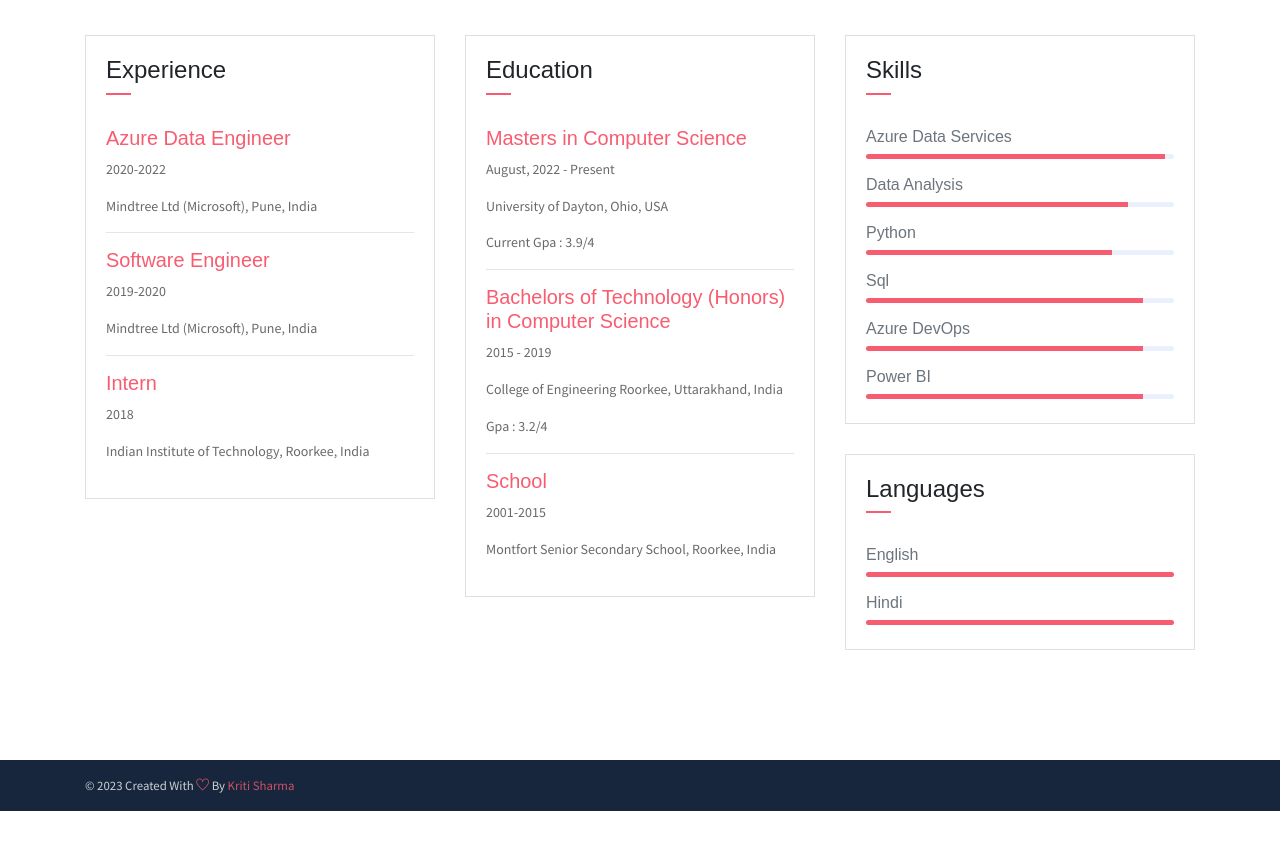
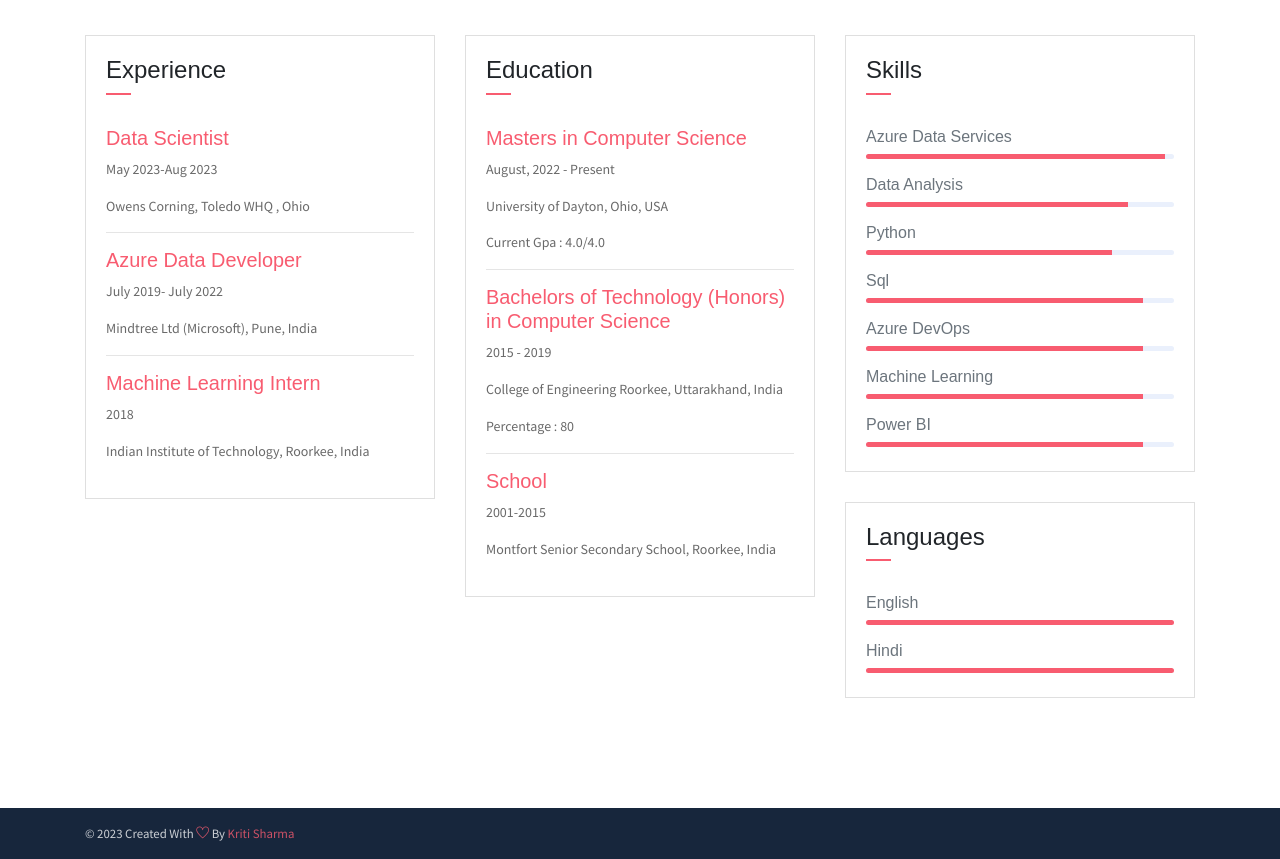
Before and after one commit to kritisharma-ud/kritisharma-ud.github.io, a plain HTML site: page index.html in a window 1280 px wide. Shown: the part 880-1739 px from the top of the page. Before the commit the page ends 1691 px from the top, so only its background shows below. Drawn offline with Linux system fonts and the light colour scheme; some packages are replaced by stand-ins of ours.

Commit message:
Update index.html

```diff
--- a/index.html
+++ b/index.html
@@ -125,15 +125,15 @@
                             </div>
                         </div>
                         <div class="card-body">
-                            <h6 class="title text-danger">Azure Data Engineer</h6>
-                            <P>2020-2022</P>
-                            <P class="subtitle">Mindtree Ltd (Microsoft), Pune, India </P>
+                            <h6 class="title text-danger">Data Scientist</h6>
+                            <P>May 2023-Aug 2023</P>
+                            <P class="subtitle">Owens Corning, Toledo WHQ , Ohio </P>
                             <hr>
-                            <h6 class="title text-danger">Software Engineer</h6>
-                            <P>2019-2020</P>
+                            <h6 class="title text-danger">Azure Data Developer</h6>
+                            <P>July 2019- July 2022</P>
                             <P class="subtitle">Mindtree Ltd (Microsoft), Pune, India</P>
                             <hr>
-                            <h6 class="title text-danger">Intern</h6>
+                            <h6 class="title text-danger"> Machine Learning Intern</h6>
                             <P>2018</P>
                             <P class="subtitle">Indian Institute of Technology, Roorkee, India</P>
                         </div>
@@ -151,12 +151,12 @@
                             <h6 class="title text-danger"> Masters in Computer Science</h6>
                             <P>August, 2022 - Present</P>
                             <P class="subtitle">University of Dayton, Ohio, USA</P>
-                            <P class="subtitle">Current Gpa : 3.9/4</P>
+                            <P class="subtitle">Current Gpa : 4.0/4.0</P>
                             <hr>
                             <h6 class="title text-danger">Bachelors of Technology (Honors) in Computer Science</h6>
                             <P>2015 - 2019 </P>
                             <P class="subtitle">College of Engineering Roorkee, Uttarakhand, India</P>
-                            <P class="subtitle">Gpa : 3.2/4</P>
+                            <P class="subtitle">Percentage : 80 </P>
                             <hr>
                             <h6 class="title text-danger">School</h6>
                             <P>2001-2015</P>
@@ -191,6 +191,10 @@
                                 <div class="progress-bar bg-danger" role="progressbar" style="width: 90%" aria-valuenow="75" aria-valuemin="0" aria-valuemax="100"></div>
                             </div>
                             <h6>Azure DevOps</h6>
+                            <div class="progress mb-3">
+                                <div class="progress-bar bg-danger" role="progressbar" style="width: 90%" aria-valuenow="75" aria-valuemin="0" aria-valuemax="100"></div>
+                            </div>
+			    <h6>Machine Learning</h6>
                             <div class="progress mb-3">
                                 <div class="progress-bar bg-danger" role="progressbar" style="width: 90%" aria-valuenow="75" aria-valuemin="0" aria-valuemax="100"></div>
                             </div>
```
